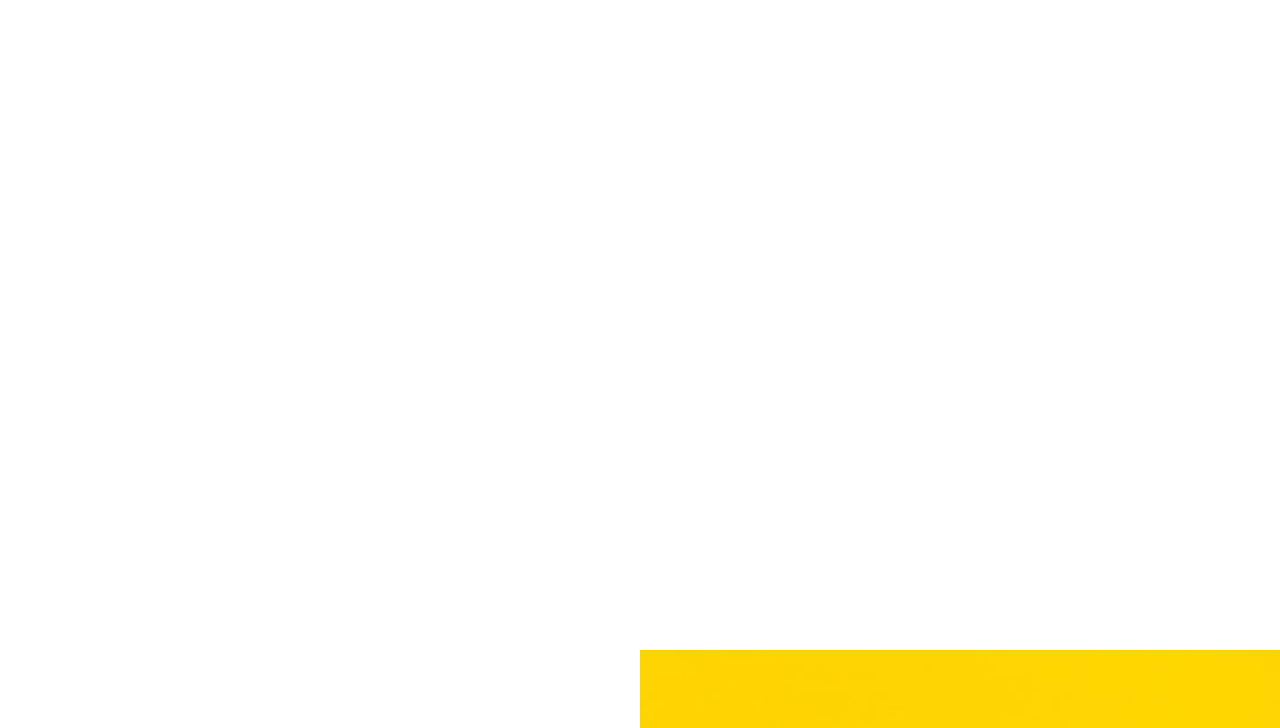
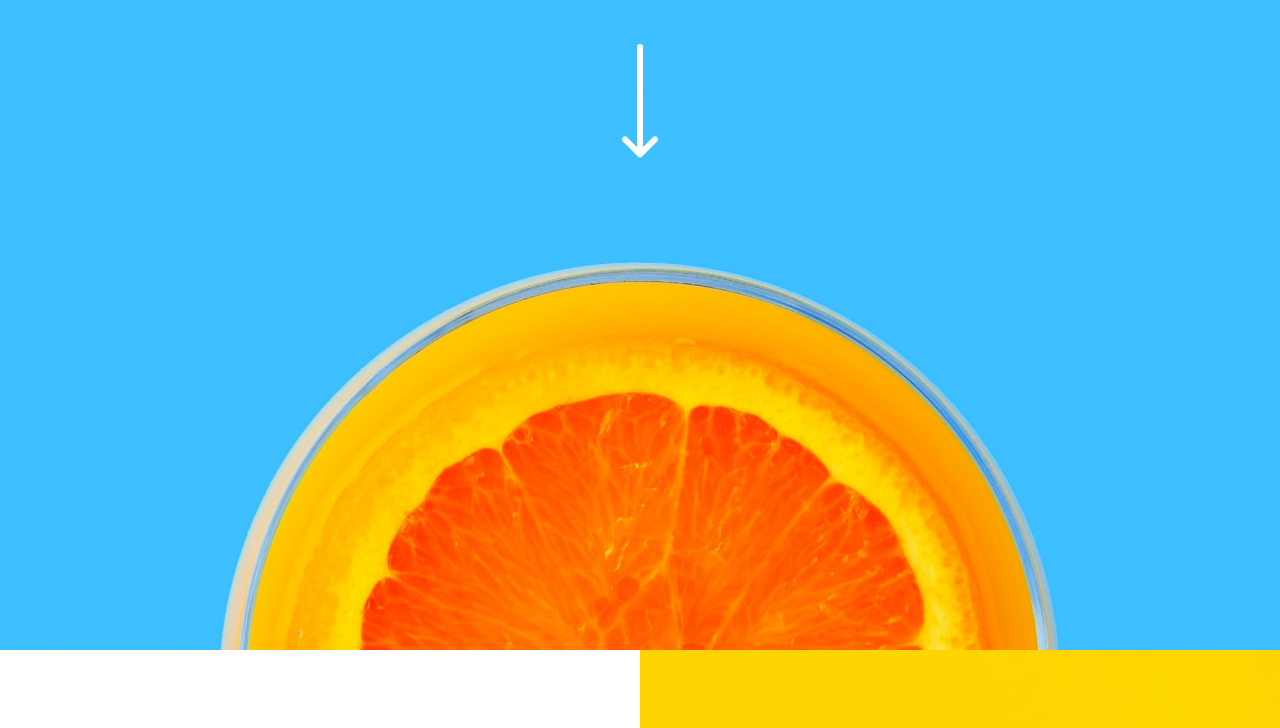
Before and after one commit to xarmzon/sunnyside-agency, a plain HTML site: page index.html in a window 1280 px wide. Shown: the part 150-878 px from the top of the page. Drawn offline with Linux system fonts and the light colour scheme; the site is published under a folder, as on GitHub Pages, so addresses that start at the root find nothing.

Commit message:
new update-4

```diff
--- a/style.css
+++ b/style.css
@@ -51,7 +51,7 @@ header {
   height: 100vh;
   padding: 0.5rem 1rem;
   width: 100%;
-  background: url("/images/image-header.jpg");
+  background: url("images/image-header.jpg");
   background-position: center;
   background-size: cover;
   color: var(--white);
```
